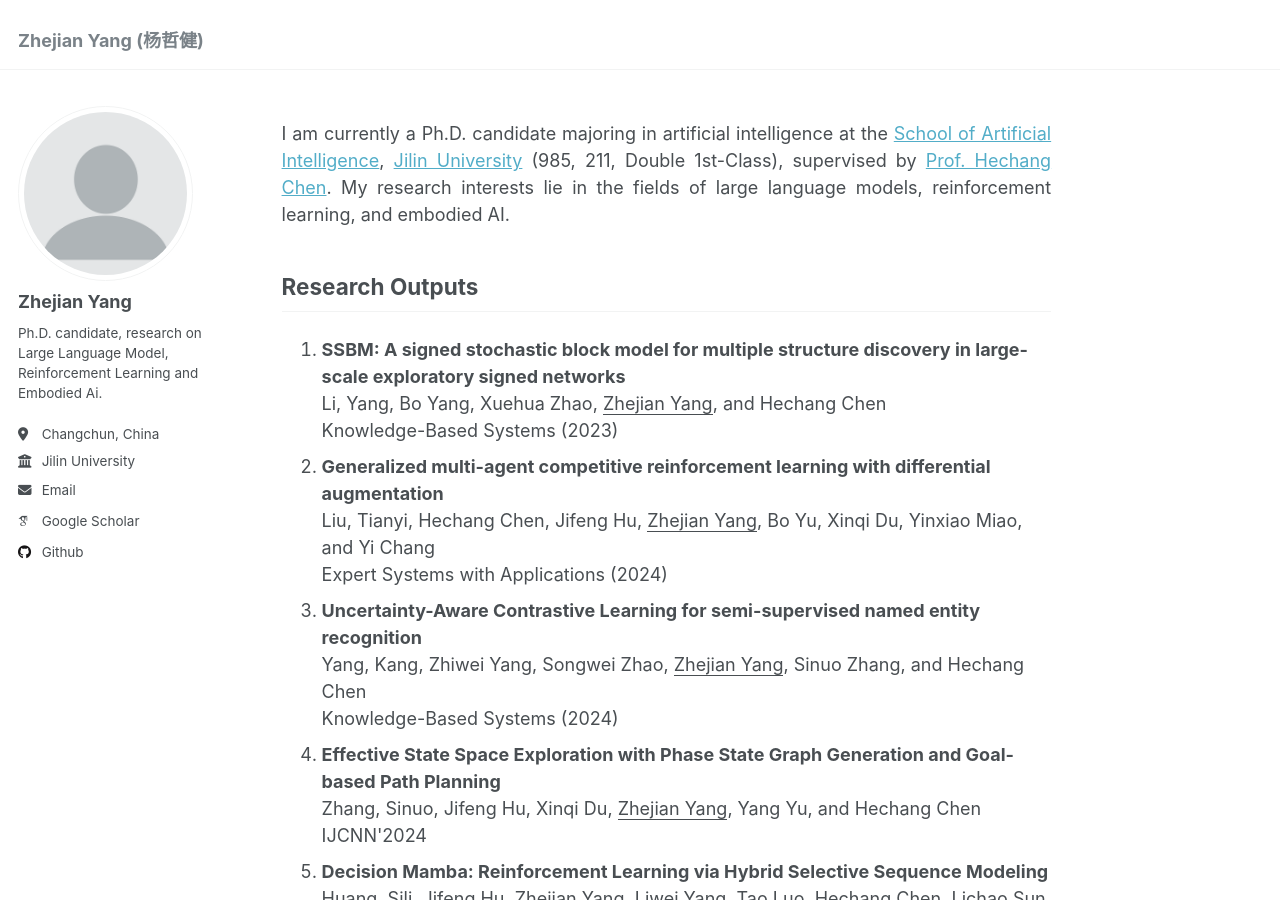
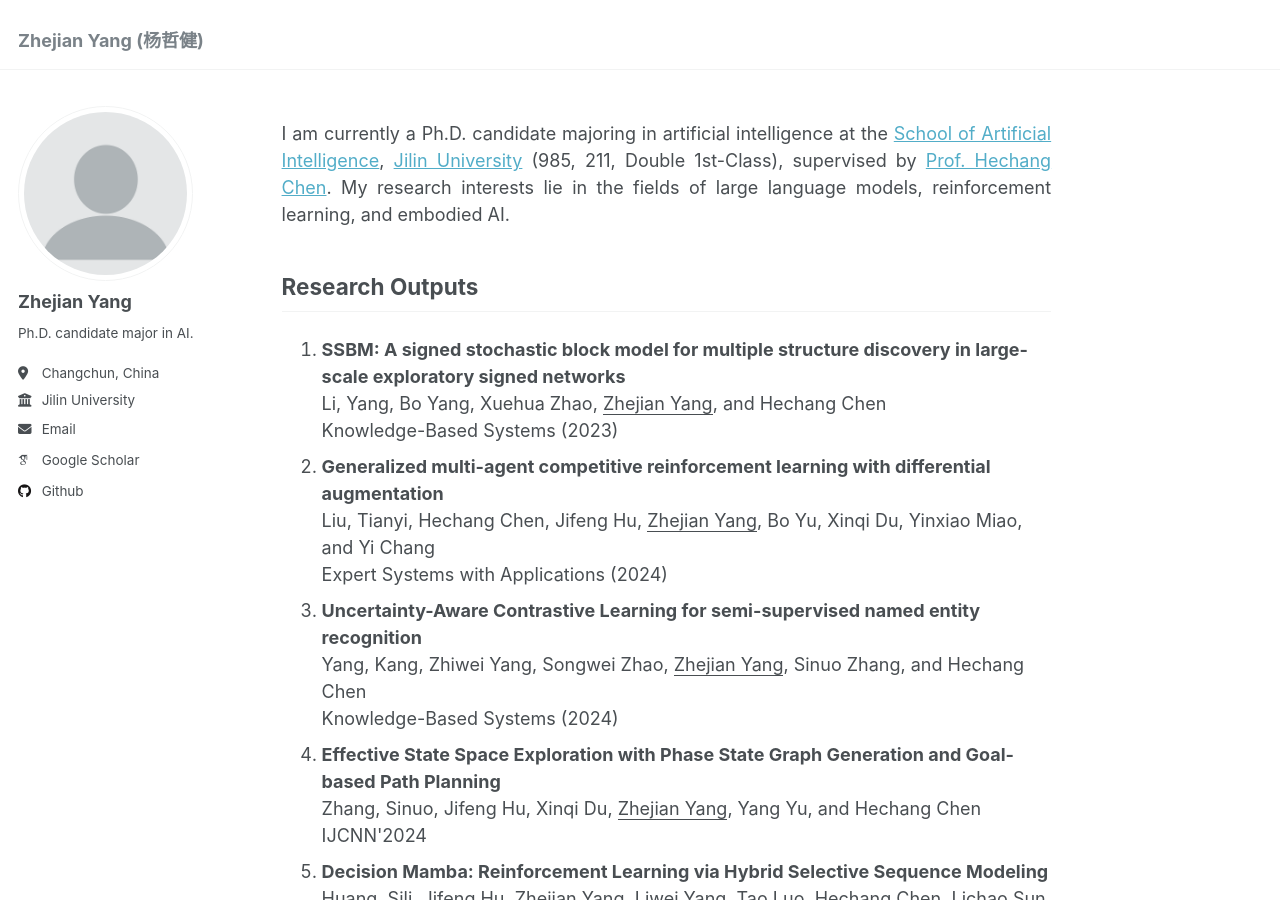
Before and after one commit to Caster-Yang/Caster-Yang.github.io, a Jekyll site: the page built from _pages/about.md, in a window 1280 px wide and 900 px high. Built offline with Jekyll 4.4.1, drawn with Linux system fonts in a browser that asks for light colours; some web fonts are replaced.

Commit message:
Update _config.yml

```diff
--- a/_config.yml
+++ b/_config.yml
@@ -24,7 +24,7 @@ author:
   avatar           : "profile.png"
   name             : "Zhejian Yang"
   pronouns         : # example: "she/her"
-  bio              : "Ph.D. candidate, research on Large Language Model, Reinforcement Learning and Embodied Ai."
+  bio              : "Ph.D. candidate major in AI."
   location         : "Changchun, China"
   employer         : "Jilin University"
   uri              : # URL
```
